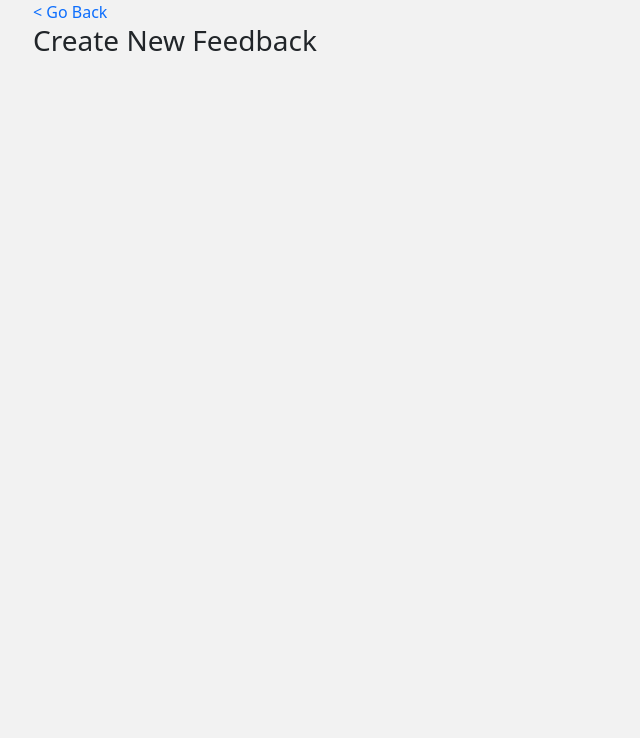
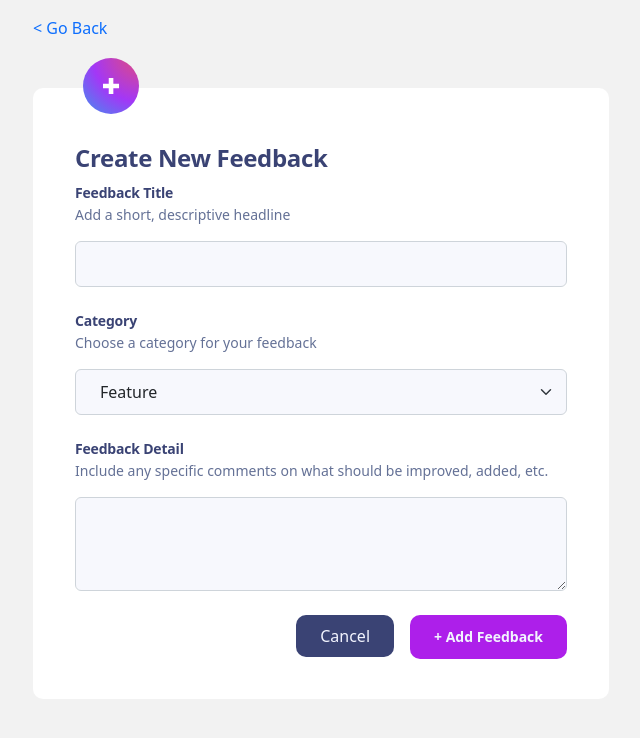
Before and after one commit to akil1me/feedback-react, a React (Create React App) app: page /suggestions/new-feedback in a window 1280 px wide. Shown: the top 738 px of the page, without its empty margins (319-959 px from the left). Built offline with nearby package versions, Linux system fonts and the light colour scheme.

Commit message:
Add new page newfeedback

```diff
--- a/src/components/button/feedBtn.scss
+++ b/src/components/button/feedBtn.scss
@@ -17,6 +17,15 @@
   color: #F2F4FE;
 }
 
+.cancelBtn {
+  color: #F2F4FE;
+  background-color: #3A4374 !important;
+
+  &:hover {
+    background-color: #656EA3 !important;
+  }
+}
+
 .editBtn {
   background-color: #4661E6 !important;
 
--- /dev/null
+++ b/src/components/new-feedback-form/NewFeedBackForm.jsx
@@ -0,0 +1,47 @@
+import { Link } from "react-router-dom"
+import FeedBtn from "../button/FeedBtn"
+import "./newFeedBackForm.scss"
+
+export default function NewFeedBackForm() {
+  return (
+    <form className='new-feedback-from'>
+      <div className="new-feedback-from__box">
+        <h6 className='new-feedback-from__title'>Feedback Title</h6>
+        <p className='new-feedback-from__text'>Add a short, descriptive headline</p>
+
+        <input className='form-control' type="text" />
+      </div>
+
+      <div className="new-feedback-from__box">
+        <h6 className='new-feedback-from__title'>Category</h6>
+        <p className='new-feedback-from__text'>Choose a category for your feedback</p>
+
+        <select className="form-select new-feedback-from__select">
+          <option value="Feature">Feature</option>
+          <option value="UI">UI</option>
+          <option value="UX">UX</option>
+          <option value="Enhancement">Enhancement</option>
+          <option value="Bug">Bug</option>
+
+        </select>
+      </div>
+
+      <div className="new-feedback-from__box">
+        <h6 className='new-feedback-from__title'>Feedback Detail</h6>
+        <p className='new-feedback-from__text'>Include any specific comments on what should be improved, added, etc.</p>
+
+        <textarea className="form-control" cols="30" rows="3"></textarea>
+      </div>
+
+
+      <div className="text-end">
+        <div className="d-inline-block position-relative me-3">
+          <Link to="/suggestions" className="position-absolute top-0 bottom-0 end-0 start-0"></Link>
+          <FeedBtn text="Cancel" classs="cancelBtn" />
+        </div>
+        <FeedBtn text="+ Add Feedback" classs="addBtn" />
+      </div>
+
+    </form>
+  )
+}
--- /dev/null
+++ b/src/components/new-feedback-form/newFeedBackForm.scss
@@ -0,0 +1,35 @@
+.new-feedback-from {
+  &__box {
+    margin-bottom: 24px;
+  }
+
+  &__title {
+    margin-bottom: 2px;
+    font-weight: 700;
+    font-size: 14px;
+    line-height: 20px;
+    letter-spacing: -0.194444px;
+    color: #3A4374;
+  }
+
+  &__text {
+    margin-bottom: 16px;
+    font-weight: 400;
+    font-size: 14px;
+    line-height: 20px;
+    color: #647196;
+  }
+
+  &>select,
+  input,
+  textarea {
+    padding: 10px 24px !important;
+    background-color: #F7F8FD !important;
+  }
+
+  &__select {
+    padding: 10px 24px !important;
+    background-color: #F7F8FD !important;
+  }
+
+}
--- /dev/null
+++ b/src/components/new-feedback-main/NewFeedBackMain.jsx
@@ -0,0 +1,19 @@
+
+import "./newFeedBackMAin.scss"
+
+import newFeedBackImg from "../../assets/img/new-feedback.svg"
+import NewFeedBackForm from "../new-feedback-form/NewFeedBackForm"
+
+export default function NewFeedBackMain() {
+
+  return (
+    <div className="new-feedback-main">
+      <img className="new-feedback-main__img" src={newFeedBackImg} alt="+" width={56} height={56} />
+
+      <h3 className="new-feedback-main__title">Create New Feedback</h3>
+
+      <NewFeedBackForm />
+
+    </div>
+  )
+}
--- /dev/null
+++ b/src/components/new-feedback-main/newFeedBackMAin.scss
@@ -0,0 +1,22 @@
+.new-feedback-main {
+  position: relative;
+  margin-top: 48px;
+  padding: 52px 42px 40px;
+  background-color: #fff;
+  border-radius: 10px;
+
+
+  &__img {
+    position: absolute;
+    top: -30px;
+    left: 50px;
+  }
+
+  &__title {
+    font-weight: 700;
+    font-size: 24px;
+    line-height: 35px;
+    letter-spacing: -0.333333px;
+    color: #3A4374;
+  }
+}
--- a/src/pages/NewFeedback/NewFeedback.jsx
+++ b/src/pages/NewFeedback/NewFeedback.jsx
@@ -1,14 +1,15 @@
 import { Container } from "../../components/container/Container"
 import GoBack from "../../components/go-back/GoBack"
+import NewFeedBackMain from "../../components/new-feedback-main/NewFeedBackMain"
 
 const NewFeedBack = () => {
   return (
-    <>
+    <div className="mt-3">
       <Container newFeedBack="container-3">
         <GoBack />
-        <h3>Create New Feedback</h3>
+        <NewFeedBackMain />
       </Container>
-    </>
+    </div>
   )
 }
 
```
Also changed, not shown: src/assets/img/new-feedback.svg (added).
